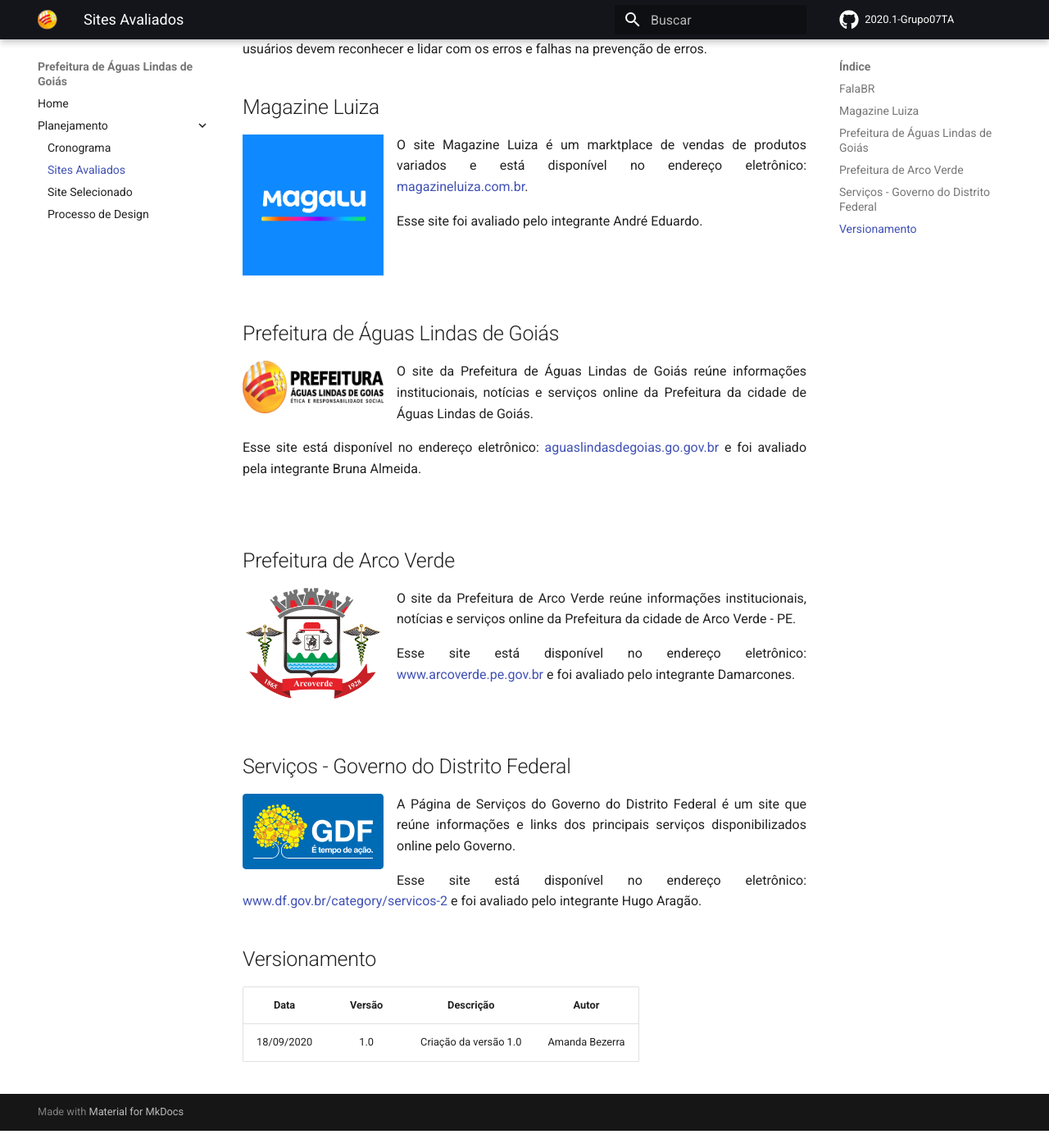
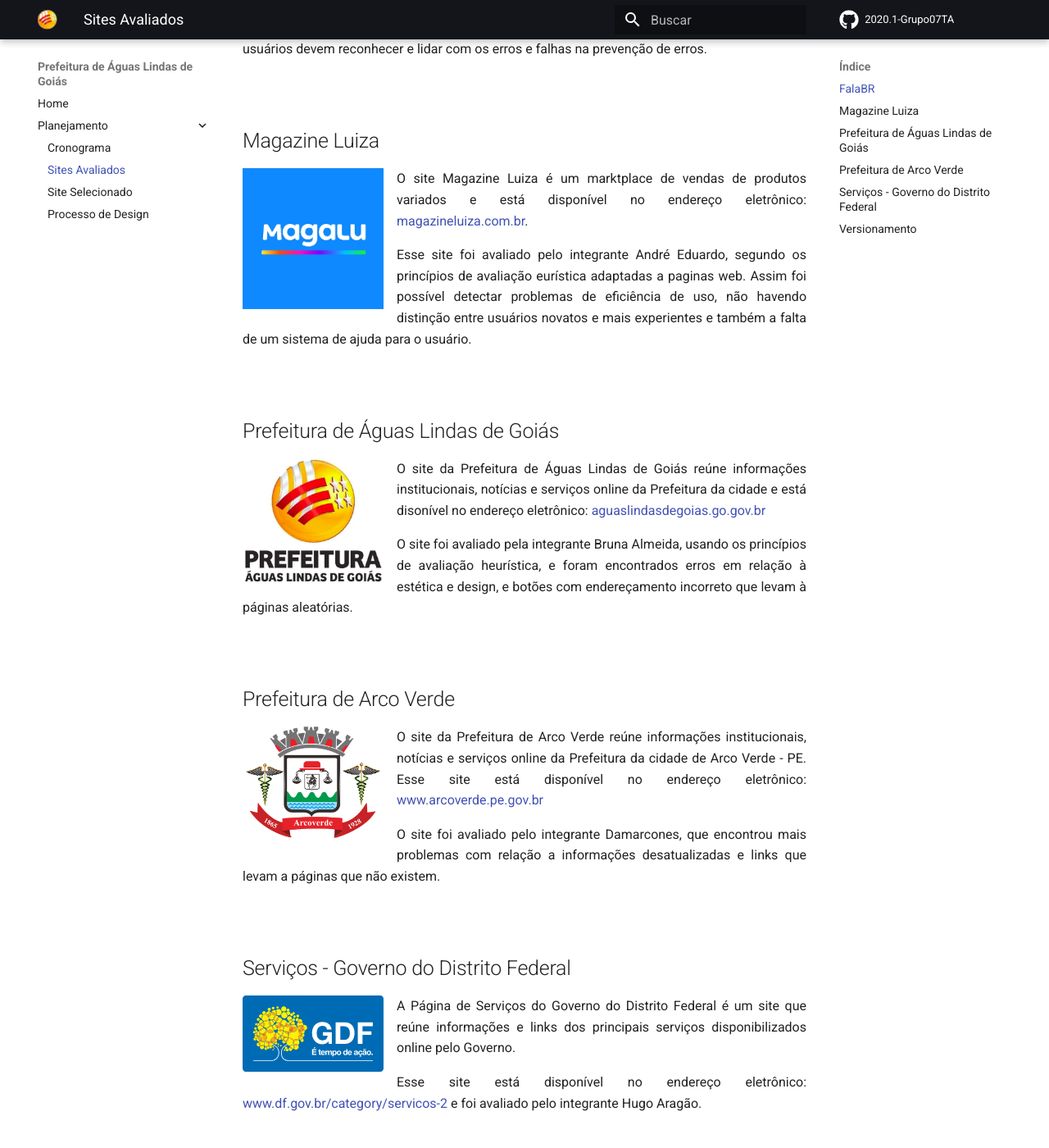
Before and after one commit to Interacao-Humano-Computador/2020.1-Prefeiturade-Aguas-Lindas-de-Goias, an MkDocs documentation site: the page built from docs/planejamento/sites.md, in a window 1280 px wide and 1400 px high, scrolled down 353 px. Shown: the whole window at 82% size. Built offline with MkDocs 1.6.1 and Material for MkDocs 9.7.7, drawn with Linux system fonts in a browser that asks for light colours; comment, search, counter and statistics services are not loaded; before the commit the page ends 1732 px from its top, so only the background shows below that; some of the changed text lies outside the part shown.

Commit message:
Adiciona site selecionado e adiciona informações em sites avaliados Co-authored-by: damarcones

```diff
--- a/docs/planejamento/sites.md
+++ b/docs/planejamento/sites.md
@@ -2,7 +2,7 @@
 
 ## FalaBR
 
-![Logo Fala.BR](imagens/logo_falabr.png){: width=25%; align=left }
+![Logo Fala.BR](../imagens/logo_falabr.png){: width=25%; align=left }
 
 <p align="justify">
 O Fala.BR é uma plataforma integrada de ouvidoria e acesso à informação do Governo Federal e está disponível nos endereços eletrônicos:
@@ -11,52 +11,51 @@ O Fala.BR é uma plataforma integrada de ouvidoria e acesso à informação do G
 <p align="justify">
 Esse site foi avaliado pela integrante Amanda Bezerra, que pôde detectar problemas principalmente relacionados à falta de consistência e padrões, tratamento inadequado na forma como os usuários devem reconhecer e lidar com os erros e falhas na prevenção de erros.
 </p>
-
+</br>
 
 ## Magazine Luiza
 
-![Logo Magalu](imagens/logo_magalu.png){: width=25%; align=left }
+![Logo Magalu](../imagens/logo_magalu.png){: width=25%; align=left }
 
 <p align="justify">
 O site Magazine Luiza é um marktplace de vendas de produtos variados e está disponível no endereço eletrônico:
 <a href="https://www.magazineluiza.com.br/">magazineluiza.com.br</a>.
 </p>
 <p align="justify">
-Esse site foi avaliado pelo integrante André Eduardo.
+Esse site foi avaliado pelo integrante André Eduardo, segundo os princípios de avaliação eurística adaptadas a paginas web. Assim foi possível detectar problemas de eficiência de uso, não havendo  distinção entre  usuários novatos e mais experientes e também a falta de um sistema de ajuda para o usuário.
 </p>
 </br>
-</br>
-
 
 ## Prefeitura de Águas Lindas de Goiás
 
-![Placeholder](imagens/logo_aguaslindas.png){: width=25%; align=left }
+![Placeholder](../imagens/prefeituraALG.jpg){: width=25%; align=left }
 
 <p align="justify">
-O site da Prefeitura de Águas Lindas de Goiás reúne informações institucionais, notícias e serviços online da Prefeitura da cidade de Águas Lindas de Goiás.
+    O site da Prefeitura de Águas Lindas de Goiás reúne informações institucionais, notícias e serviços online da Prefeitura da cidade e está disonível no endereço eletrônico:
+    <a href="https://aguaslindasdegoias.go.gov.br/">aguaslindasdegoias.go.gov.br</a>
+
 <p align="justify">
-Esse site está disponível no endereço eletrônico:
-<a href="https://aguaslindasdegoias.go.gov.br/">aguaslindasdegoias.go.gov.br</a> e foi avaliado pela integrante Bruna Almeida.
+O site foi avaliado pela integrante Bruna Almeida, usando os princípios de avaliação heurística, e foram encontrados erros em relação à estética e design, e botões com endereçamento incorreto que levam à páginas aleatórias.
 </p>
 </p>
 </br>
 
 ## Prefeitura de Arco Verde
 
-![Logo Prefeitura de Arco Verde](imagens/logo_arcoverde.png){: width=25%; align=left }
+![Logo Prefeitura de Arco Verde](../imagens/logo_arcoverde.png){: width=25%; align=left }
 
 <p align="justify">
-O site da Prefeitura de Arco Verde reúne informações institucionais, notícias e serviços online da Prefeitura da cidade de Arco Verde - PE.
+O site da Prefeitura de Arco Verde reúne informações institucionais, notícias e serviços online da Prefeitura da cidade de Arco Verde - PE. Esse site está disponível no endereço eletrônico:
+<a href="http://www.arcoverde.pe.gov.br/">www.arcoverde.pe.gov.br</a>
 </p>
 <p align="justify">
-Esse site está disponível no endereço eletrônico:
-<a href="http://www.arcoverde.pe.gov.br/">www.arcoverde.pe.gov.br</a> e foi avaliado pelo integrante Damarcones.
+ O site foi avaliado pelo integrante Damarcones, que encontrou mais problemas com relação a informações desatualizadas e links que levam a páginas que não existem.
 </p>
 </br>
 
 ## Serviços - Governo do Distrito Federal
 
-![Placeholder](imagens/logo_gdf.svg){: width=25%; align=left }
+![Placeholder](../imagens/logo_gdf.svg){: width=25%; align=left }
 
 <p align="justify">
 A Página de Serviços do Governo do Distrito Federal é um site que reúne informações e links dos principais serviços disponibilizados online pelo Governo.
@@ -70,5 +69,6 @@ Esse site está disponível no endereço eletrônico:
 ## Versionamento
 
 | Data | Versão | Descrição | Autor |
-|:----:|:----:|:---------:|:-----:|
-| 18/09/2020 | 1.0 | Criação da versão 1.0 | Amanda Bezerra |
+|:----:|:------:|:---------:|:-----:|
+|18/09 | V0     | Criação da versão V0 | Amanda Bezerra |
+|19/09 | V1     |Adiciona informações dos sites|Bruna e Damarcones|
```
Also changed, not shown: docs/planejamento/site.md (+11 -3 lines), docs/imagens/drive.jpg (deleted), docs/imagens/git.jpg (deleted), docs/imagens/logo_aguaslindas.png (renamed from docs/planejamento/imagens/logo_aguaslindas.png), docs/imagens/logo_arcoverde.png (renamed from docs/planejamento/imagens/logo_arcoverde.png), docs/imagens/logo_falabr.png (renamed from docs/planejamento/imagens/logo_falabr.png), docs/imagens/logo_gdf.svg (renamed from docs/planejamento/imagens/logo_gdf.svg), docs/imagens/logo_magalu.png (renamed from docs/planejamento/imagens/logo_magalu.png), docs/imagens/telegram.jpg (deleted), docs/planejamento/cronograma.md (line endings or trailing spaces), docs/planejamento/imagens/screenshot_falabr.png (deleted).
